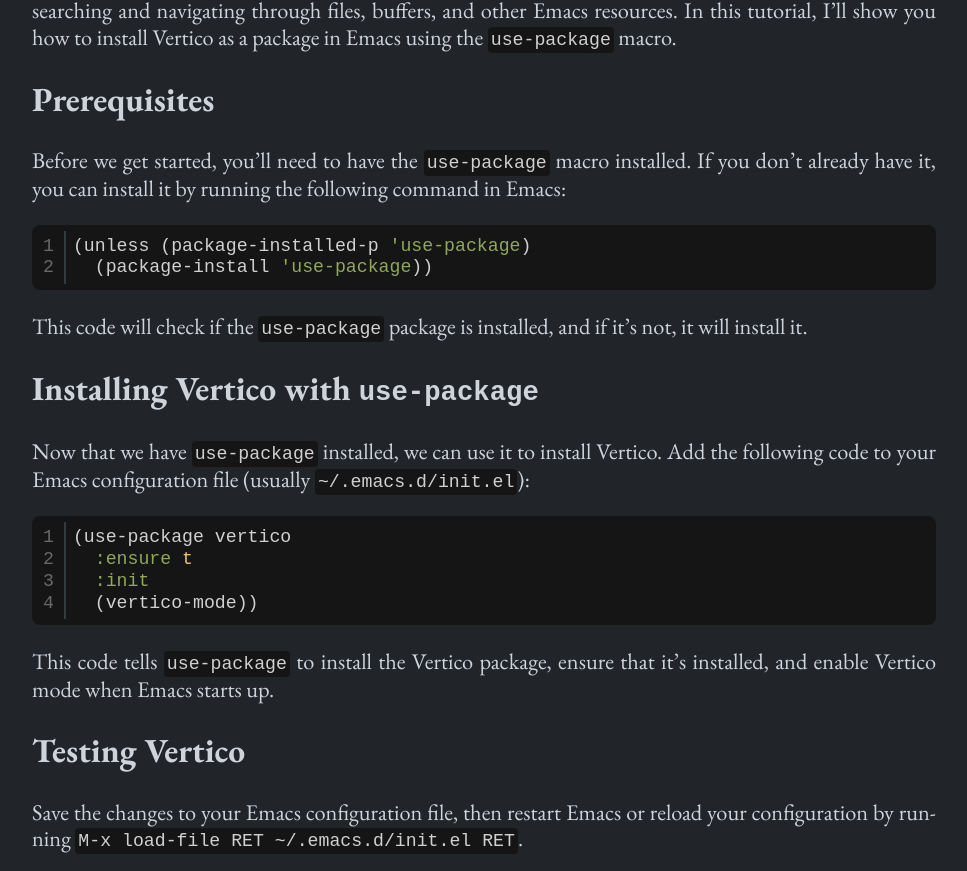
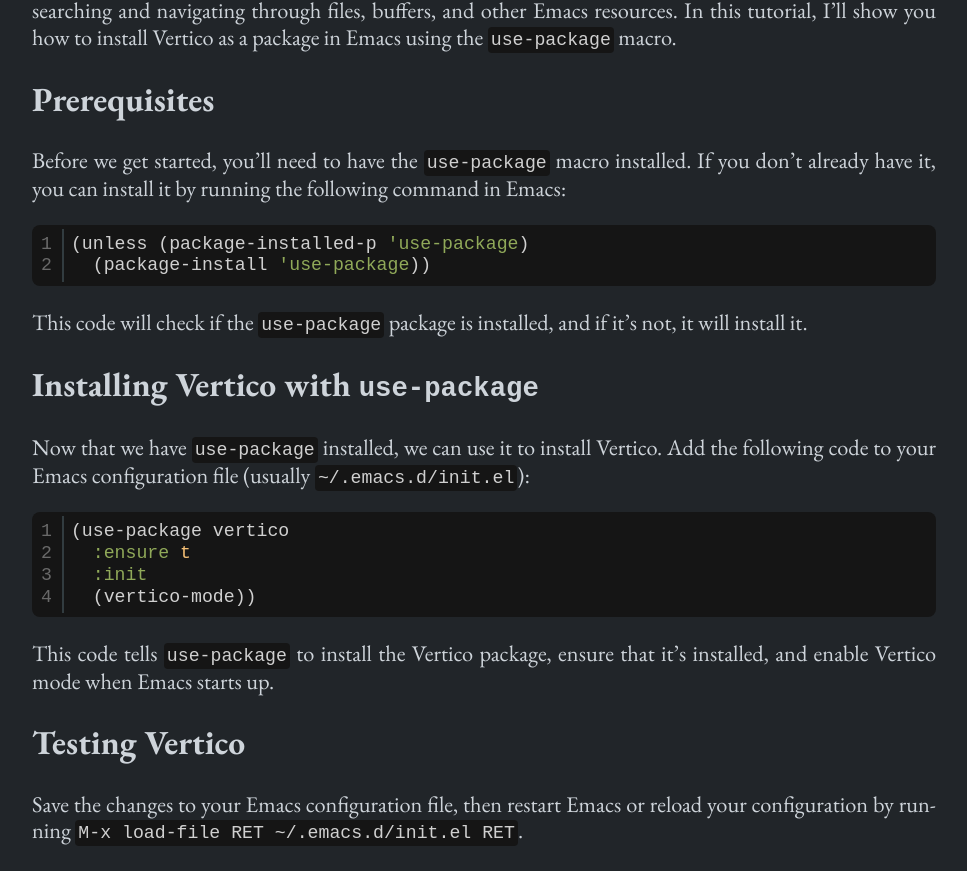
Before and after one commit to yusi1/yaslamblog, a Jekyll site: the page built from _posts/2022-02-27-emacs-vertico.md, in a window 1280 px wide. Shown: the part 1089-1960 px from the top of the page, without its empty margins (156-1123 px from the left). Built offline with Jekyll 4.4.1, drawn with Linux system fonts in a browser that asks for light colours; comment, search, counter and statistics services are not loaded; the table of contents is made by our own code.

Commit message:
post.html: Replace ".highlight" with ".highlight-div"
For code blocks.

```diff
--- a/_layouts/post.html
+++ b/_layouts/post.html
@@ -35,7 +35,7 @@
         <div id="page-container">
             <main>
                 <div class="post">
-                    {{ content | replace: '<a', '<a target="_blank"' | toc }}
+                    {{ content | replace: '<a', '<a target="_blank"' | replace: '<div class="highlight"', '<div class="highlight-div"' | toc }}
                 </div>
                 {% include comments.html %}
             </main>
```
